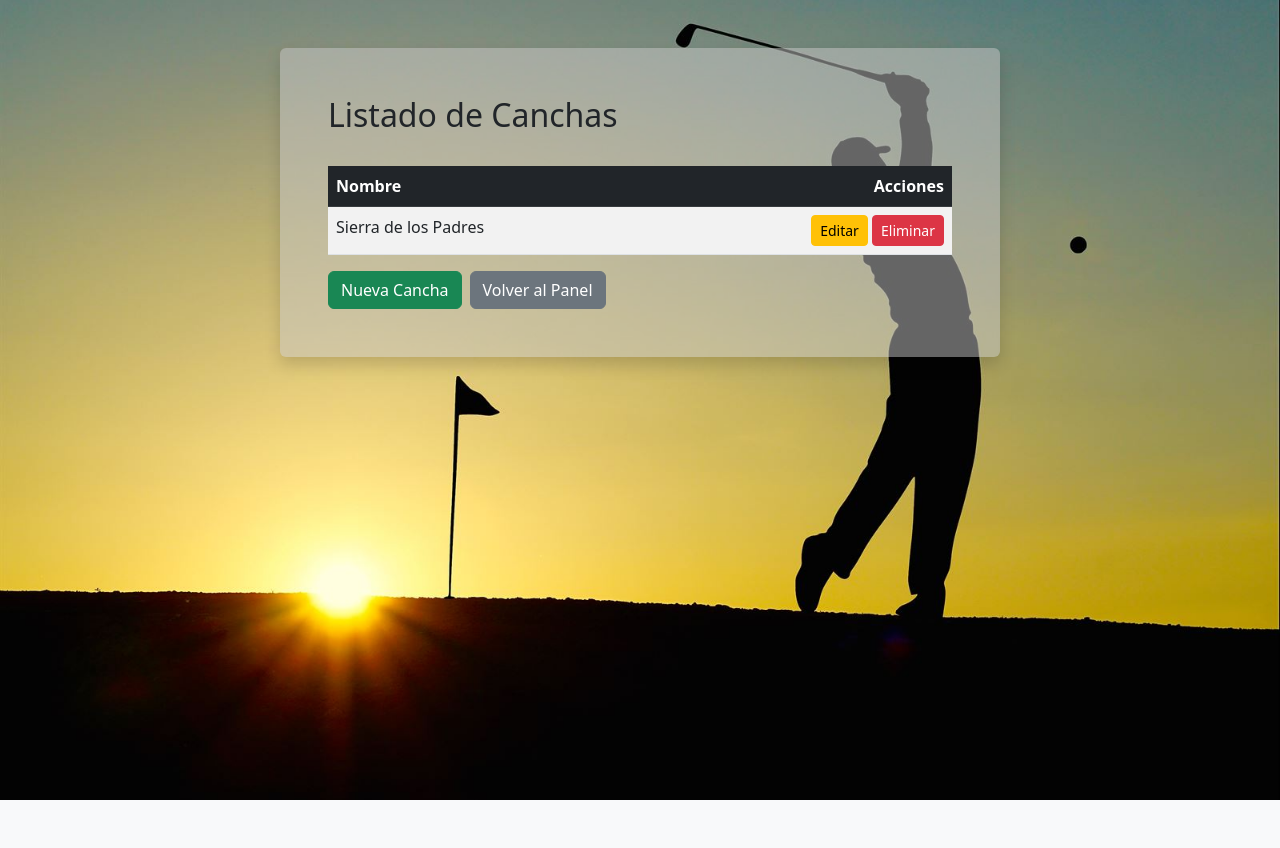
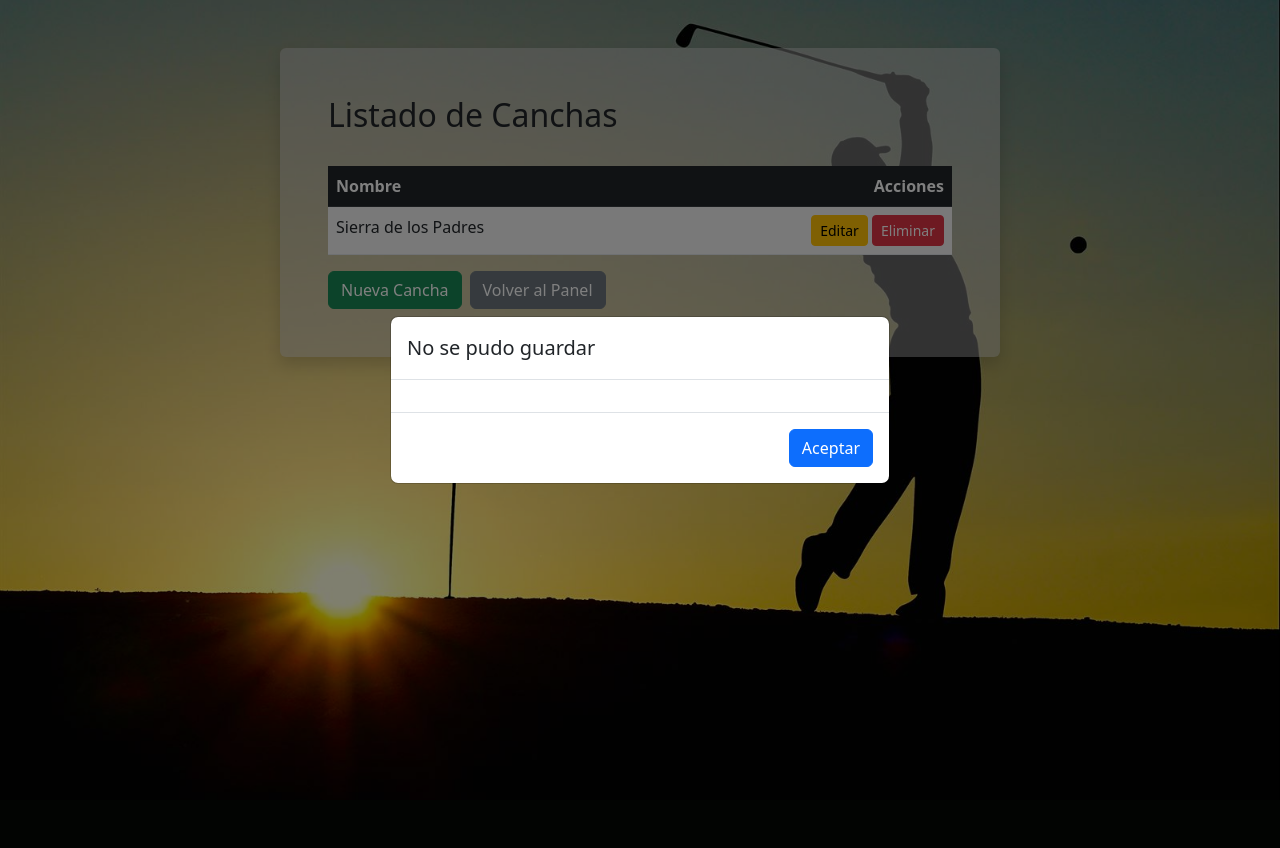
Before and after one commit to jjfe77/GolfWeb, a PHP site: page /listar_canchas.php in a window 1280 px wide. After the commit the page ends 758 px from the top, so only its background shows below. Run offline with PHP 8.4, Linux system fonts and the light colour scheme; a user stored in the database is signed in; data comes from the database, SQL or seed files in the repository.

Commit message:
arreglado crear cancha

```diff
--- a/listar_canchas.php
+++ b/listar_canchas.php
@@ -11,6 +11,8 @@ if (!isset($_SESSION['user_id'])) {
 $canchas = $pdo->query("SELECT * FROM canchas")->fetchAll();
 $alerta = $_SESSION['alerta_canchas'] ?? null;
 unset($_SESSION['alerta_canchas']);
+$resultado_guardar = $_SESSION['resultado_guardar_cancha'] ?? null;
+unset($_SESSION['resultado_guardar_cancha']);
 ?>
 <!DOCTYPE html>
 <html lang="es">
@@ -42,6 +44,26 @@ unset($_SESSION['alerta_canchas']);
                             </div>
                             <div class="modal-footer">
                                 <button type="button" class="btn btn-primary" data-bs-dismiss="modal">Aceptar</button>
+                            </div>
+                        </div>
+                    </div>
+                </div>
+            <?php endif; ?>
+
+            <?php if ($resultado_guardar): ?>
+                <div class="modal fade" id="resultadoGuardarCancha" tabindex="-1" aria-labelledby="resultadoGuardarCanchaTitulo" aria-hidden="true">
+                    <div class="modal-dialog modal-dialog-centered">
+                        <div class="modal-content">
+                            <div class="modal-header">
+                                <h5 class="modal-title" id="resultadoGuardarCanchaTitulo">
+                                    <?php echo $resultado_guardar['exito'] ? 'Cancha guardada' : 'No se pudo guardar'; ?>
+                                </h5>
+                            </div>
+                            <div class="modal-body"><?php echo htmlspecialchars($resultado_guardar['mensaje']); ?></div>
+                            <div class="modal-footer">
+                                <button type="button" class="btn btn-primary" data-bs-dismiss="modal">
+                                    <?php echo $resultado_guardar['exito'] ? 'Continuar' : 'Aceptar'; ?>
+                                </button>
                             </div>
                         </div>
                     </div>
@@ -80,5 +102,10 @@ unset($_SESSION['alerta_canchas']);
         new bootstrap.Modal(document.getElementById('alertaCancha')).show();
     </script>
 <?php endif; ?>
+<?php if ($resultado_guardar): ?>
+    <script>
+        new bootstrap.Modal(document.getElementById('resultadoGuardarCancha')).show();
+    </script>
+<?php endif; ?>
 </body>
 </html>
```
Also changed, not shown: guardar_cancha.php (+26 -6 lines).
